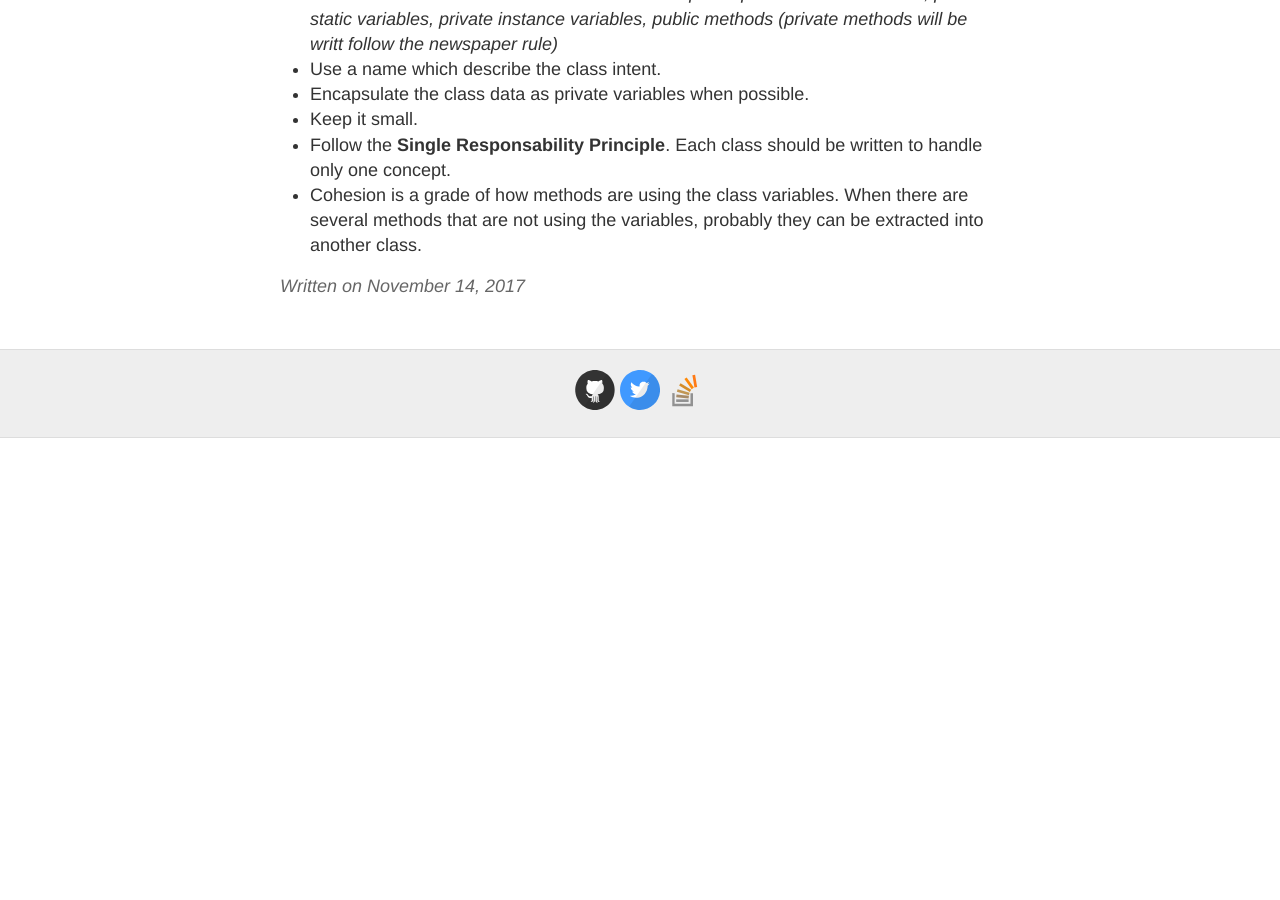
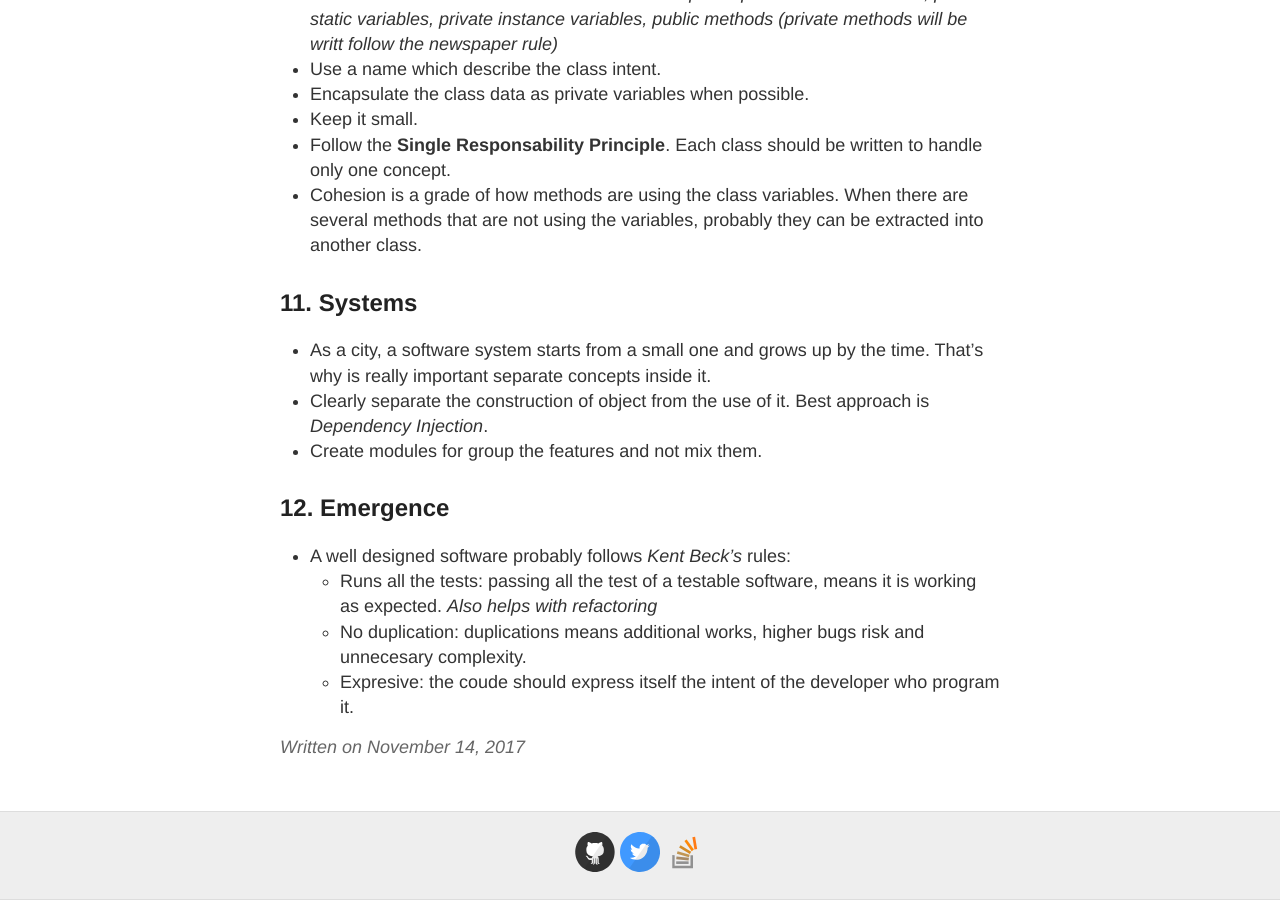
Before and after one commit to adalpari/adalpari.github.io, a Jekyll site: the page built from _posts/2017-11-14-Clean-Code.md, in a window 1280 px wide and 900 px high, scrolled down 3603 px. Built offline with Jekyll 4.4.1, drawn with Linux system fonts in a browser that asks for light colours; before the commit the page ends 4041 px from its top, so only the background shows below that.

Commit message:
Chapter 11 and 12

```diff
--- a/_posts/2017-11-14-Clean-Code.md
+++ b/_posts/2017-11-14-Clean-Code.md
@@ -97,3 +97,14 @@ If you are reading this without have readed the book, run to your closest librar
 - Keep it small.
 - Follow the __Single Responsability Principle__. Each class should be written to handle only one concept.
 - Cohesion is a grade of how methods are using the class variables. When there are several methods that are not using the variables, probably they can be extracted into another class.
+
+## 11. Systems
+- As a city, a software system starts from a small one and grows up by the time. That's why is really important separate concepts inside it.
+- Clearly separate the construction of object from the use of it. Best approach is _Dependency Injection_.
+- Create modules for group the features and not mix them.
+
+## 12. Emergence
+- A well designed software probably follows _Kent Beck's_ rules:
+    - Runs all the tests: passing all the test of a testable software, means it is working as expected. _Also helps with refactoring_
+    - No duplication: duplications means additional works, higher bugs risk and unnecesary complexity.
+    - Expresive: the coude should express itself the intent of the developer who program it.
```
